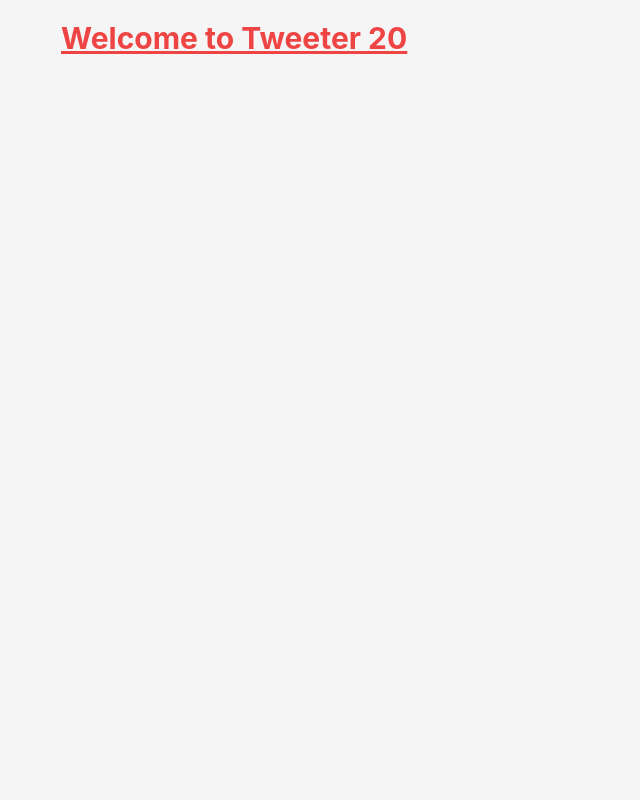
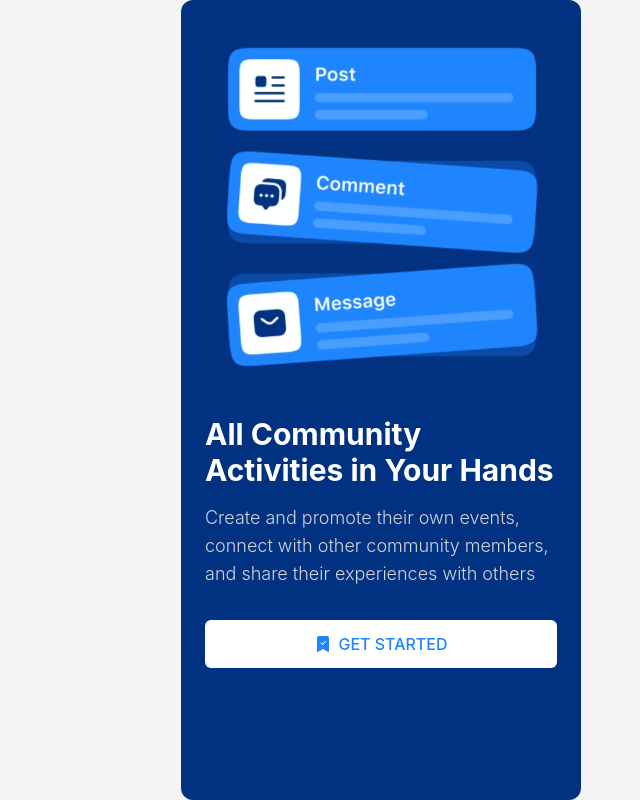
Before and after one commit to nsp-playground/tweeter20, a Next.js app: page / in a window 1280 px wide. Shown: the whole page, without its empty margins (259-899 px from the left). Built offline with nearby package versions, Linux system fonts and the light colour scheme.

Commit message:
feat: #62 - adds home page based on wireframe

```diff
--- a/src/pages/index.js
+++ b/src/pages/index.js
@@ -1,4 +1,8 @@
 import Head from "next/head";
+import Image from "next/image";
+import Link from "next/link";
+import { BsFillBookmarkCheckFill } from "react-icons/bs";
+import cardsClipart from "../assets/images/cards-clipart.png";
 
 export default function Home() {
   return (
@@ -9,10 +13,37 @@ export default function Home() {
         <meta name="viewport" content="width=device-width, initial-scale=1" />
         <link rel="icon" href="/favicon.ico" />
       </Head>
-      <main>
-        <h1 className="text-3xl font-bold underline text-red-500">
-          Welcome to Tweeter 20
-        </h1>
+      <main className="Home get-started px-6 h-full w-full rounded-xl">
+        <section className="card cliparts">
+          <div className="mx-auto py-10">
+            <Image
+              src={cardsClipart}
+              alt="Cards Clipart"
+              className="mx-auto"
+              width={350}
+            />
+          </div>
+
+          <h1 className="text-3xl font-bold text-white mb-4">
+            All Community Activities in Your Hands
+          </h1>
+
+          <p className="text-gray-300 text-lg font-light mb-8">
+            Create and promote their own events, connect with other community
+            members, and share their experiences with others
+          </p>
+
+          <Link href={"/create-your-account"}>
+            <button
+              type="button"
+              className="w-full rounded-md py-3 px-2 font-medium uppercase bg-white flex items-center justify-center"
+              style={{ color: "#1e85ff" }}
+            >
+              <BsFillBookmarkCheckFill size={"1rem"} className="mr-2" />{" "}
+              <span>Get Started</span>
+            </button>
+          </Link>
+        </section>
       </main>
     </>
   );
--- /dev/null
+++ b/src/styles/Home.scss
@@ -0,0 +1,5 @@
+.Home {
+  &.get-started {
+    background-color: #013281;
+  }
+}
--- a/src/styles/globals.scss
+++ b/src/styles/globals.scss
@@ -1,6 +1,8 @@
 @tailwind base;
 @tailwind components;
 @tailwind utilities;
+
+@import "./Home.scss";
 
 :root {
 }
@@ -20,9 +22,15 @@ body {
   background-color: whitesmoke;
   font-family: "SF Pro Text", "SF Pro Icons", "Helvetica Neue", "Helvetica",
     "Arial", sans-serif;
-  padding: 20px 20px 60px;
-  max-width: 680px;
+  max-width: 400px;
   margin: 0 auto;
+  width: 100vw;
+  height: 100vh;
+}
+
+#__next {
+  width: 100%;
+  height: 100%;
 }
 
 a {
```
Also changed, not shown: src/assets/images/cards-clipart.png (added), 1 other file (tests, documents, lock files or other folders).
